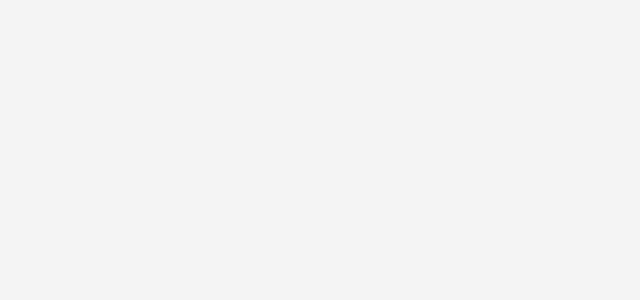
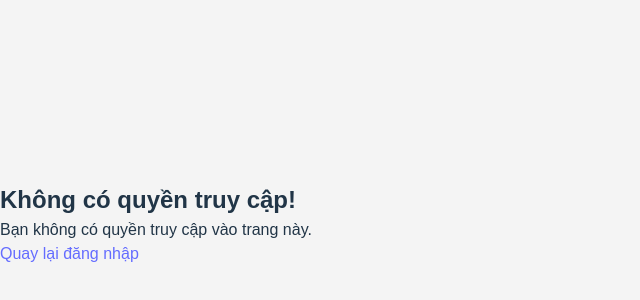
Before and after one commit to quangbach1709/Nhom3_De_tai4, a React (Vite) app in the folder frontend/: page /unauthorized in a window 1280 px wide. Before the commit this address had no page. Shown: the part 176-476 px from the top of the page, without its empty margins (0-640 px from the left). Built offline with nearby package versions, Linux system fonts and the light colour scheme.

Commit message:
fix protectedroute

```diff
--- a/frontend/src/App.tsx
+++ b/frontend/src/App.tsx
@@ -1,18 +1,39 @@
-import { BrowserRouter as Router, Route, Routes, useNavigate } from "react-router-dom";
+import { BrowserRouter as Router, Route, Routes, Navigate } from "react-router-dom";
 import DashboardSinhvien from "./components/sinhvien/DashboardSinhvien";
 import PersonalInfo from "./components/sinhvien/PersonalInfo";
-import Login from "./components/login/Login";
-import ChangePassword from "./components/login/ChangePassword";
+import Login from "./components/auth/Login";
+import ChangePassword from "./components/auth/ChangePassword";
+import ProtectedRoute from "./components/auth/ProtectedRoute";
+import Unauthorized from "./components/auth/Unauthorized";
 
 
 function App() {
   return (
     <Router>
       <Routes>
-        <Route path="/login" element={<Login />} />
         <Route path="/personal-info" element={<PersonalInfo />} />
         <Route path="/dashboard/sinhvien" element={<DashboardSinhvien />} />
         <Route path="/change-password" element={<ChangePassword />} />
+        {/* Trang đăng nhập */}
+        <Route path="/login" element={<Login />} />
+
+        {/* Trang lỗi quyền truy cập */}
+        <Route path="/unauthorized" element={<Unauthorized />} />
+
+        {/* Bảo vệ trang Trưởng Khoa */}
+        {/* <Route element={<ProtectedRoute allowedRoles={["truongkhoa"]} />}>
+          <Route path="/dashboard/truongkhoa" element={<DashboardTruongKhoa />} />
+        </Route> */}
+
+        {/* Bảo vệ trang Giảng Viên */}
+        {/* <Route element={<ProtectedRoute allowedRoles={["giangvien"]} />}>
+          <Route path="/dashboard/giangvien" element={<DashboardGiangVien />} />
+        </Route> */}
+
+        {/* Bảo vệ trang Sinh Viên */}
+        <Route element={<ProtectedRoute allowedRoles={["sinhvien"]} />}>
+          <Route path="/dashboard/sinhvien" element={<DashboardSinhvien />} />
+        </Route>
       </Routes>
     </Router>
   );
--- /dev/null
+++ b/frontend/src/components/auth/ProtectedRoute.tsx
@@ -0,0 +1,23 @@
+import { Navigate, Outlet } from "react-router-dom";
+
+interface ProtectedRouteProps {
+    allowedRoles: string[];
+}
+
+export default function ProtectedRoute({ allowedRoles }: ProtectedRouteProps) {
+    // Lấy thông tin user từ localStorage
+    const storedUser = localStorage.getItem("user");
+    const user = storedUser ? JSON.parse(storedUser) : null;
+
+    // Kiểm tra nếu chưa đăng nhập
+    if (!user) {
+        return <Navigate to="/login" replace />;
+    }
+
+    // Kiểm tra nếu vai trò không hợp lệ
+    if (!allowedRoles.includes(user.role)) {
+        return <Navigate to="/unauthorized" replace />;
+    }
+
+    return <Outlet />;
+}
--- /dev/null
+++ b/frontend/src/components/auth/Unauthorized.tsx
@@ -0,0 +1,9 @@
+export default function Unauthorized() {
+    return (
+        <div>
+            <h2>Không có quyền truy cập!</h2>
+            <p>Bạn không có quyền truy cập vào trang này.</p>
+            <a href="/login">Quay lại đăng nhập</a>
+        </div>
+    );
+}
--- a/frontend/src/components/sinhvien/DashboardSinhvien.tsx
+++ b/frontend/src/components/sinhvien/DashboardSinhvien.tsx
@@ -11,8 +11,8 @@ import {
 } from "lucide-react";
 
 import PersonalInfo from "./PersonalInfo";
-import Login from "../login/Login";
-import ChangePassword from "../login/ChangePassword";
+import Login from "../auth/Login";
+import ChangePassword from "../auth/ChangePassword";
 import { useNavigate } from "react-router-dom";
 
 
```
Also changed, not shown: frontend/src/components/auth/ChangePassword.tsx (renamed from frontend/src/components/login/ChangePassword.tsx), frontend/src/components/auth/Login.tsx (renamed from frontend/src/components/login/Login.tsx), frontend/src/db.json (renamed from frontend/src/components/login/db.json).
